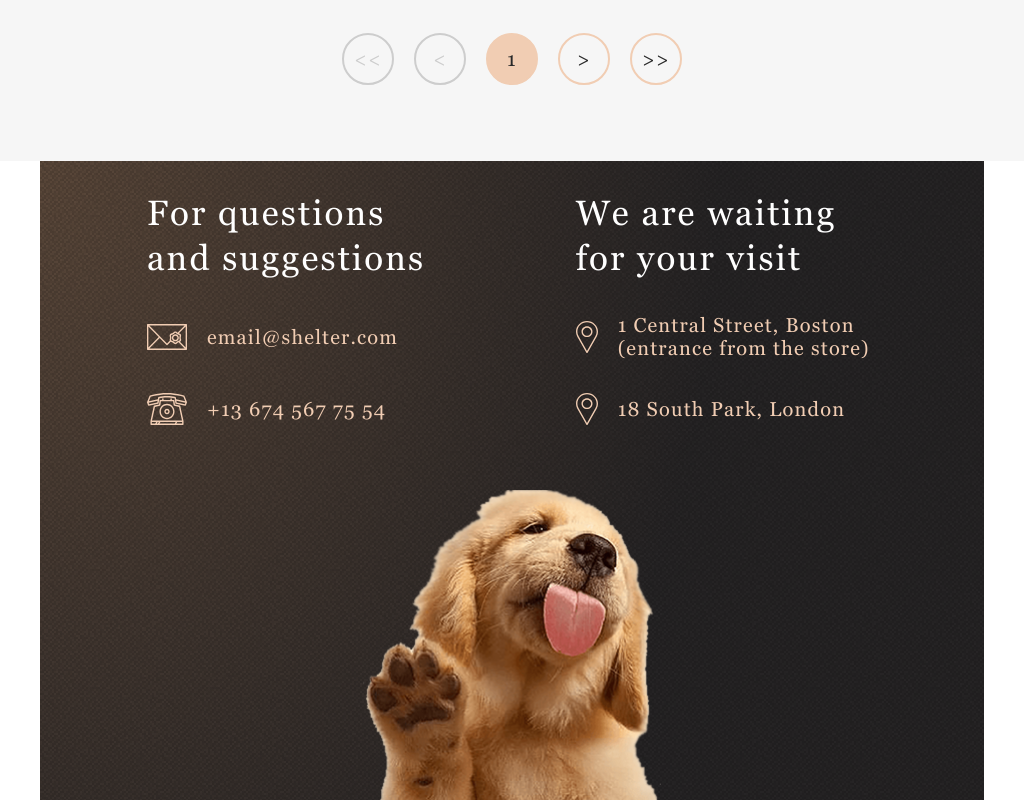
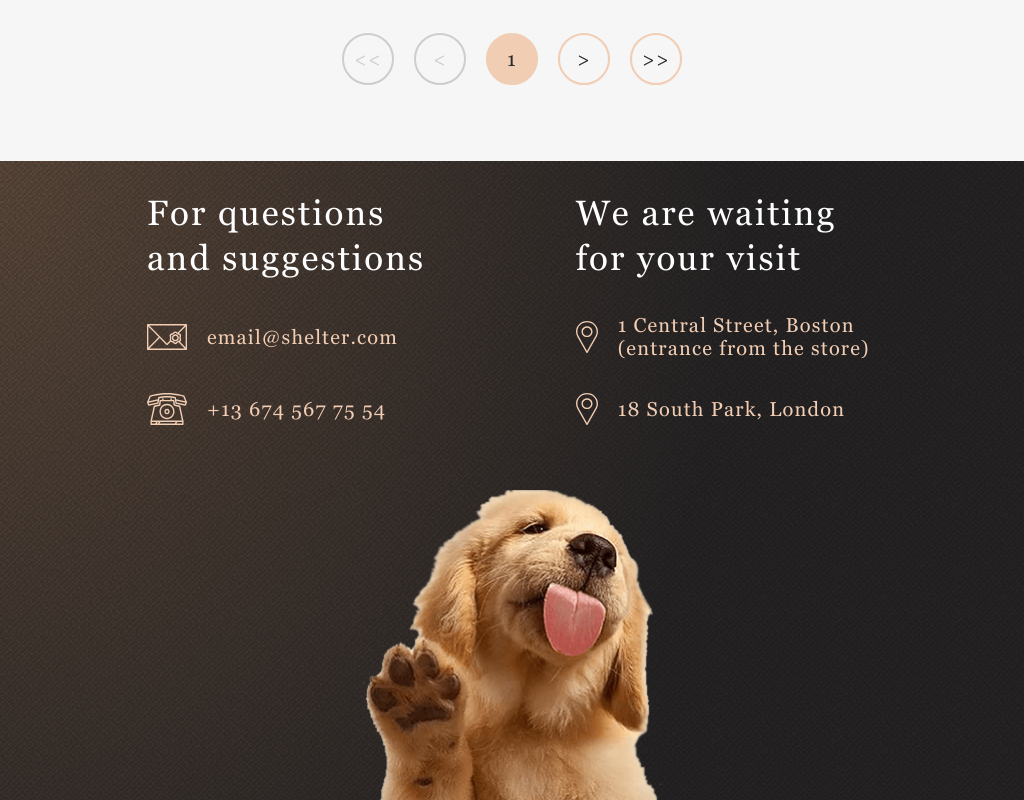
Before and after one commit to KosIrina/RSS-JSFE2022Q1, a plain HTML site: page shelter/pages/pets/index.html in a window 1024 px wide. Shown: the part 1693-2493 px from the top of the page. Drawn offline with Linux system fonts and the light colour scheme.

Commit message:
fix: adjust footer size, credit-card size, h1 amount; refactor: fix scarlett file name

```diff
--- a/shelter/pages/main/style.css
+++ b/shelter/pages/main/style.css
@@ -851,7 +851,15 @@ h5 {
     flex-wrap: wrap;
     justify-content: space-around;
     row-gap: 65px;
-    max-width: 944px;
+    max-width: 1280px;
+  }
+}
+@media (min-width: 944px) and (max-width: 1279px) {
+  .footer-container {
+    box-sizing: content-box;
+    max-width: 884px;
+    padding-left: calc((100vw - 884px) / 2);
+    padding-right: calc((100vw - 884px) / 2);
   }
 }
 @media (min-width: 320px) and (max-width: 767px) {
@@ -1065,7 +1073,7 @@ h5 {
 }
 @media (min-width: 320px) and (max-width: 767px) {
   .credit-card {
-    width: 281px;
+    width: 282px;
     font-size: 15px;
   }
 }
--- a/shelter/pages/pets/index.html
+++ b/shelter/pages/pets/index.html
@@ -24,7 +24,7 @@
                 <ul class="navigation-list">
                     <li class="mobile-menu-logo"><a href="https://rolling-scopes-school.github.io/kosirina-JSFE2022Q1/shelter/pages/main/" class="logo-link">
                         <div class="logo">
-                            <h1 class="logo-title">Cozy House</h1>
+                            <p class="logo-title">Cozy House</p>
                             <p class="logo-subtitle">Shelter for pets in Boston</p>
                         </div>
                     </a></li>
@@ -87,7 +87,7 @@
                         </div>
 
                         <div class="pet-card pet-card-7">
-                            <img class="pet-card-image pet7-image" alt="Pet image" src="../../assets/images/scarlet.png">
+                            <img class="pet-card-image pet7-image" alt="Pet image" src="../../assets/images/scarlett.png">
                             <h4 class="pet-card-title pet7-title">Scarlett</h4>
                             <button class="learn-more-button">Learn more</button>
                         </div>
--- a/shelter/pages/pets/style.css
+++ b/shelter/pages/pets/style.css
@@ -851,7 +851,15 @@ h5 {
     flex-wrap: wrap;
     justify-content: space-around;
     row-gap: 65px;
-    max-width: 944px;
+    max-width: 1280px;
+  }
+}
+@media (min-width: 944px) and (max-width: 1279px) {
+  .footer-container {
+    box-sizing: content-box;
+    max-width: 884px;
+    padding-left: calc((100vw - 884px) / 2);
+    padding-right: calc((100vw - 884px) / 2);
   }
 }
 @media (min-width: 320px) and (max-width: 767px) {
@@ -1065,7 +1073,7 @@ h5 {
 }
 @media (min-width: 320px) and (max-width: 767px) {
   .credit-card {
-    width: 281px;
+    width: 282px;
     font-size: 15px;
   }
 }
```
Also changed, not shown: shelter/pages/main/index.html (+1 -1 lines), shelter/assets/images/scarlett.png (renamed from shelter/assets/images/scarlet.png), 2 other files.
